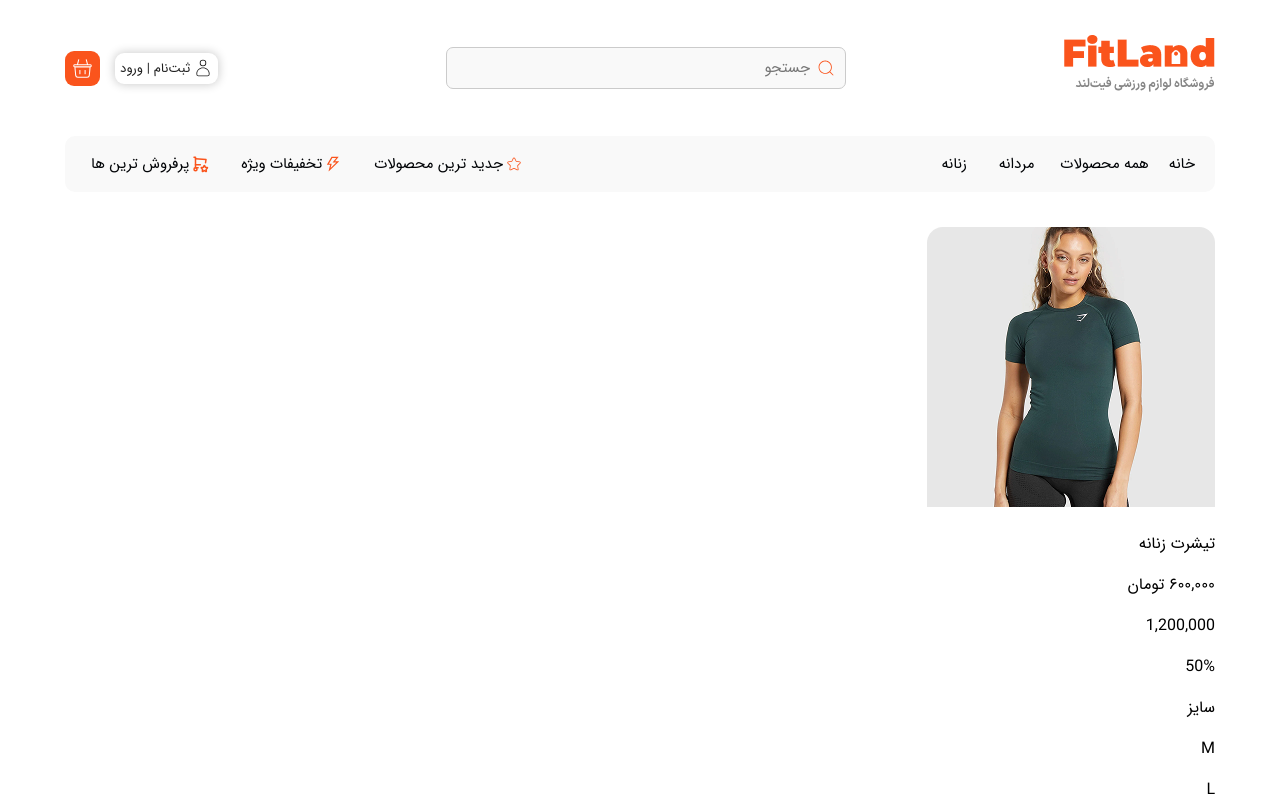
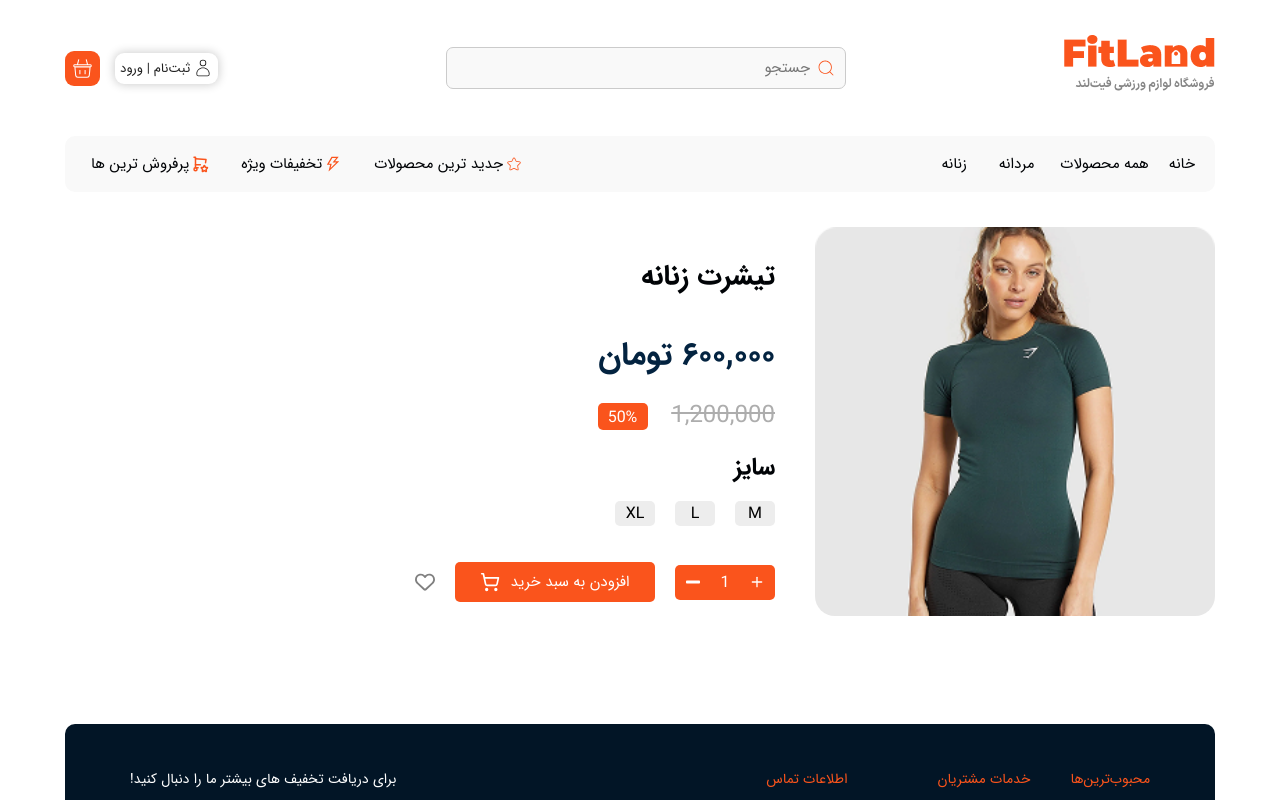
Before and after one commit to NooberThanYall/FitLand, a React (Vite) app: page /MainProduct in a window 1280 px wide. Shown: the top 800 px of the page. Built offline with nearby package versions, Linux system fonts and the light colour scheme.

Commit message:
set styles for main product

```diff
--- a/src/Components/ProductDetails/ProductDetails.css
+++ b/src/Components/ProductDetails/ProductDetails.css
@@ -0,0 +1,108 @@
+.container-main-product{
+    display: flex;
+    justify-content: space-between;
+}
+
+.container-img-main-product{
+    width: 400px;
+}
+
+.img-main-product{
+    width: 100%;
+    border-bottom-left-radius: 20px;
+    border-bottom-right-radius: 20px;
+}
+
+.container-details-main-product{
+    width: 710px;
+}
+
+.title-product-main-product{
+    color: #000306;
+    font-size: 28px;
+    font-weight: 700;
+}
+
+.new-price-product-main-product{
+    color: #032340;
+    font-size: 32px;
+    font-weight: 700;
+}
+
+.container-off-last-price-main-product{
+    display: flex;
+    width: 25%;
+    justify-content: space-between;
+    align-items: center;
+    margin-top: -40px;
+}
+
+.last-price-product-main-product{
+    color: #ADADAD;
+    font-size: 24px;
+    text-decoration: line-through;
+}
+
+.off-product-main-product{
+    font-size: 16px;
+    color: white;
+    background-color: #FA541C;
+    padding-top: 2px;
+    border-radius: 5px;
+    width: 50px;
+    text-align: center;
+}
+
+.title-size-main-product{
+    color: #000306;
+    font-size: 24px;
+    font-weight: 700;
+    margin-top: -10px;
+}
+
+.container-sizes-main-product{
+    display: flex;
+    gap: 20px;
+}
+
+.sizes-main-product{
+    background-color: #EDEDED;
+    width: 40px;
+    text-align: center;
+    border-radius: 5px;
+    margin-top: -10px;
+}
+
+.container-add-and-remove-product{
+    display: flex;
+    gap: 20px;
+    margin-top: 20px;
+    align-items: center;
+}
+
+.plus-minus-product-main-product{
+    border: 5px;
+    padding: 5px 10px;
+    width: 100px;
+    background-color: #FA541C;
+    color: white;
+    display: flex;
+    align-items: center;
+    justify-content: space-between;
+    border-radius: 5px;
+}
+
+.btn-add-product-to-cart-main-product{
+    background-color: #FA541C;
+    color: white;
+    border-radius: 5px;
+    width: 200px;
+    border: none;
+    display: flex;
+    align-items: center;
+    justify-content: center;
+    gap: 10px;
+    font-size: 15px;
+    height: 40px;
+    cursor: pointer;
+}
--- a/src/Components/ProductDetails/ProductDetails.tsx
+++ b/src/Components/ProductDetails/ProductDetails.tsx
@@ -3,6 +3,8 @@
 import { FiPlus } from "react-icons/fi";
 import { FaMinus } from 'react-icons/fa';
 import { LuShoppingCart } from "react-icons/lu";
+import { FaRegHeart } from "react-icons/fa6";
+
 
 export default function ProductDetails() {
   return (
@@ -27,8 +29,9 @@
             <p className="sizes-main-product">XL</p>
           </div>
           <div className="container-add-and-remove-product">
-            <div className="plus-minus-product-main-product"><FiPlus /> 1 <FaMinus /></div>
-            <button className='btn-add-product-to-cart-main-product'>افزودن به سبد خرید <LuShoppingCart /></button>
+            <div className="plus-minus-product-main-product"><FiPlus style={{cursor: 'pointer'}} /> 1 <FaMinus style={{cursor: 'pointer'}} /></div>
+            <button className='btn-add-product-to-cart-main-product'>افزودن به سبد خرید <LuShoppingCart size={20} /></button>
+            <FaRegHeart size={20} style={{color: 'gray', cursor: 'pointer'}} />
           </div>
         </div>
 
```
